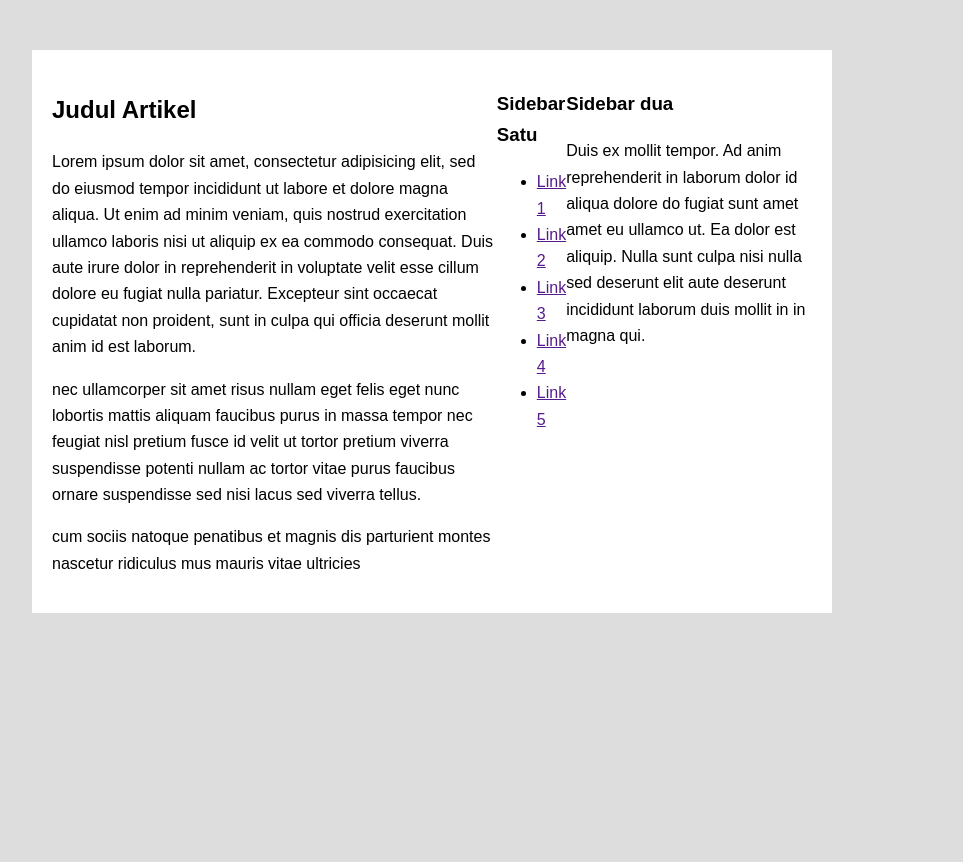
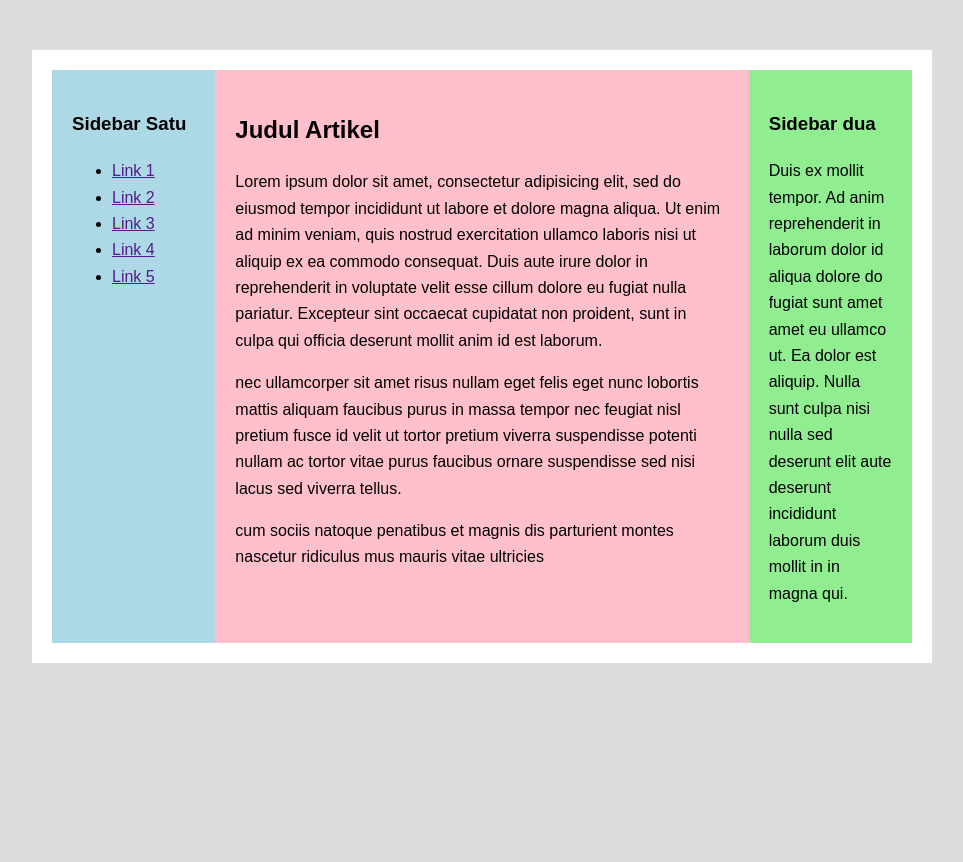
Before and after one commit to marsyaaurel08/dasarWeb_Marsya, a PHP site: page /flexbox.html in a window 1280 px wide. Shown: the top 862 px of the page, without its empty margins (18-981 px from the left). Before the commit the page ends 613 px from the top, so only its background shows below. Run offline with PHP 8.4, Linux system fonts and the light colour scheme.

Commit message:
P2_TUGAS_JOBSHEET2

```diff
--- a/dasarWeb_Marsya/P2_dasarWeb_Marsya/flexbox.html
+++ b/dasarWeb_Marsya/P2_dasarWeb_Marsya/flexbox.html
@@ -8,6 +8,16 @@
 
         <!--Latihan 1 - Kolom -->
         <div class="container-satu">
+            <div class="sidebar-satu">
+                <h3>Sidebar Satu</h3>
+                <ul>
+                    <li><a href="">Link 1</a></li>
+                    <li><a href="">Link 2</a></li>
+                    <li><a href="">Link 3</a></li>
+                    <li><a href="">Link 4</a></li>
+                    <li><a href="">Link 5</a></li>
+                </ul>
+            </div>
             <div class="kolom-utama">
                 <h2>Judul Artikel</h2>
                 <p>Lorem ipsum dolor sit amet, consectetur adipisicing elit, sed do eiusmod tempor incididunt ut
@@ -23,17 +33,6 @@
                 <p>cum sociis natoque penatibus et magnis dis parturient montes nascetur ridiculus mus mauris vitae ultricies</p>
             </div>
 
-            <div class="sidebar-satu">
-                <h3>Sidebar Satu</h3>
-                <ul>
-                    <li><a href="">Link 1</a></li>
-                    <li><a href="">Link 2</a></li>
-                    <li><a href="">Link 3</a></li>
-                    <li><a href="">Link 4</a></li>
-                    <li><a href="">Link 5</a></li>
-                </ul>
-            </div>
-
             <div class="sidebar-dua">
                 <h3>Sidebar dua</h3>
                 <p>Duis ex mollit tempor. Ad anim reprehenderit in laborum dolor id aliqua dolore do fugiat sunt amet amet eu ullamco ut. Ea
--- a/dasarWeb_Marsya/P2_dasarWeb_Marsya/style1.css
+++ b/dasarWeb_Marsya/P2_dasarWeb_Marsya/style1.css
@@ -11,10 +11,29 @@ body {
 
 /*Latihan 1*/
 .container-satu {
-    width: 800px;
+    width: 900px;
     margin: 50px;
     background-color: #fff;
     padding: 20px;
     box-sizing: border-box;
     display: flex;
+
 }
+.sidebar-satu{
+    flex: 10;
+    padding: 20px;
+    background-color:lightblue;
+}
+.kolom-utama{
+    flex: 40;
+    text-align: left;
+    padding: 20px;
+    background-color: pink;
+}
+
+.sidebar-dua{
+    flex: 10;
+    padding: 20px;
+    background-color: lightgreen;
+
+}
```
